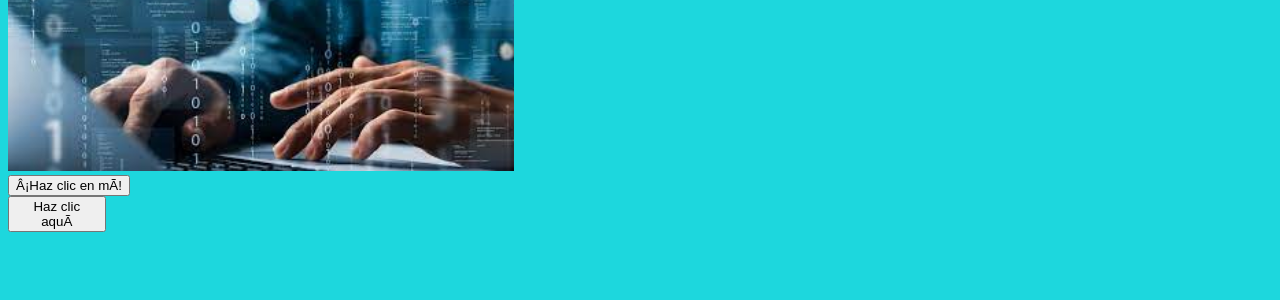
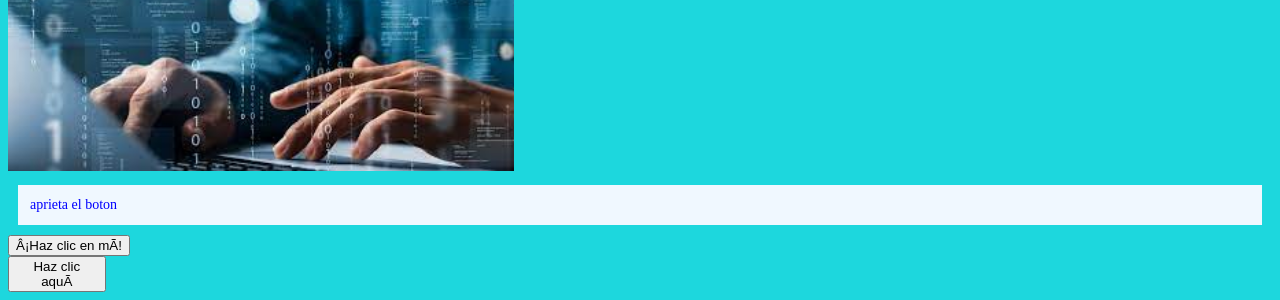
Before and after one commit to juliocs26/miprimerapagina2, a plain HTML site: page index.html in a window 1280 px wide. Shown: the part 799-1099 px from the top of the page. Before the commit the page ends 1039 px from the top, so only its background shows below. Drawn offline with Linux system fonts and the light colour scheme; a script that the page names is missing.

Commit message:
mi primera confirmación de actualización

```diff
--- a/index.html
+++ b/index.html
@@ -53,6 +53,7 @@
   </main>
 
   <footer>
+    <p>aprieta el boton</p>
     <button onClick="showAlert()" aria-label="Haz clic en mí">¡Haz clic en mí!</button>
   </footer>
   <script src="script.js"> </script>
```
